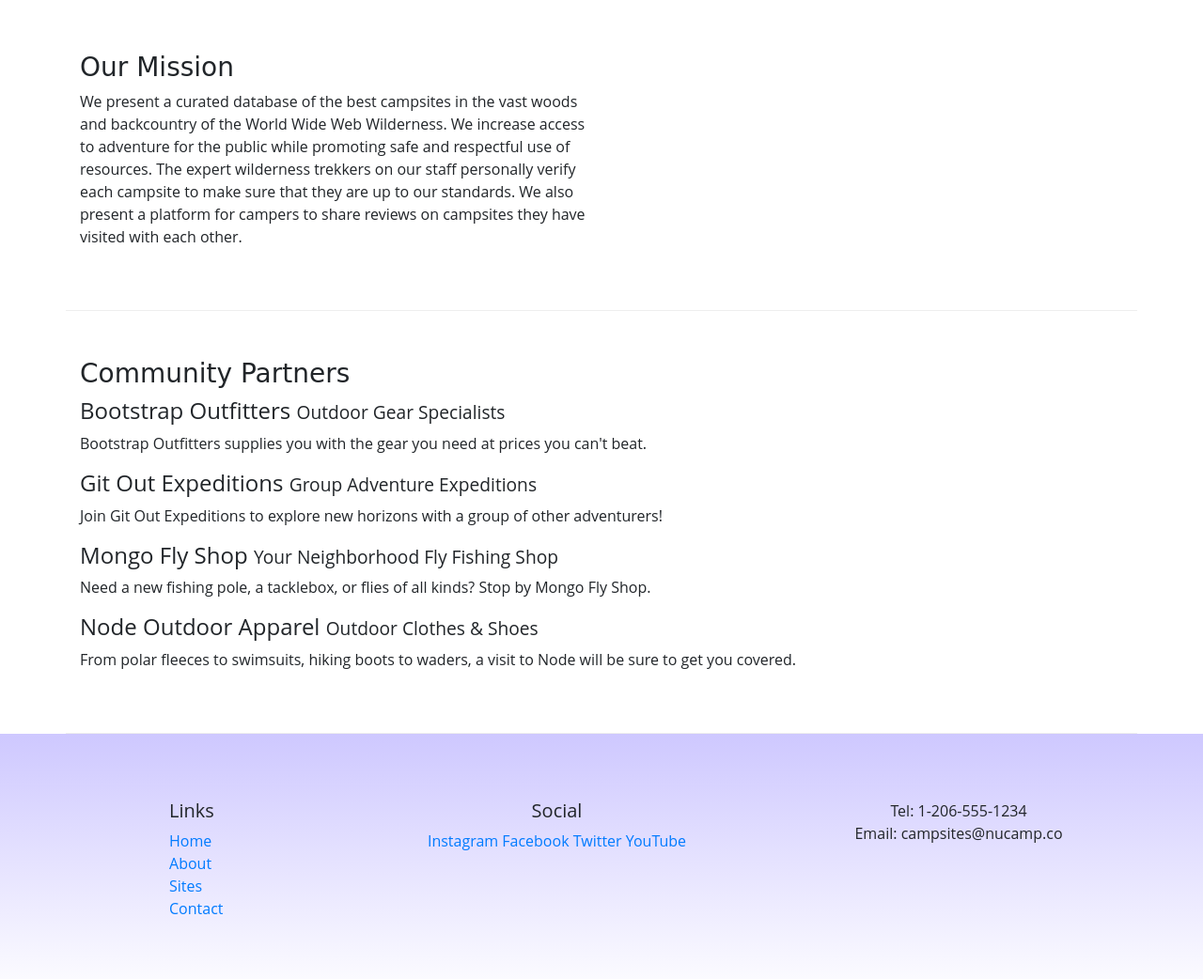
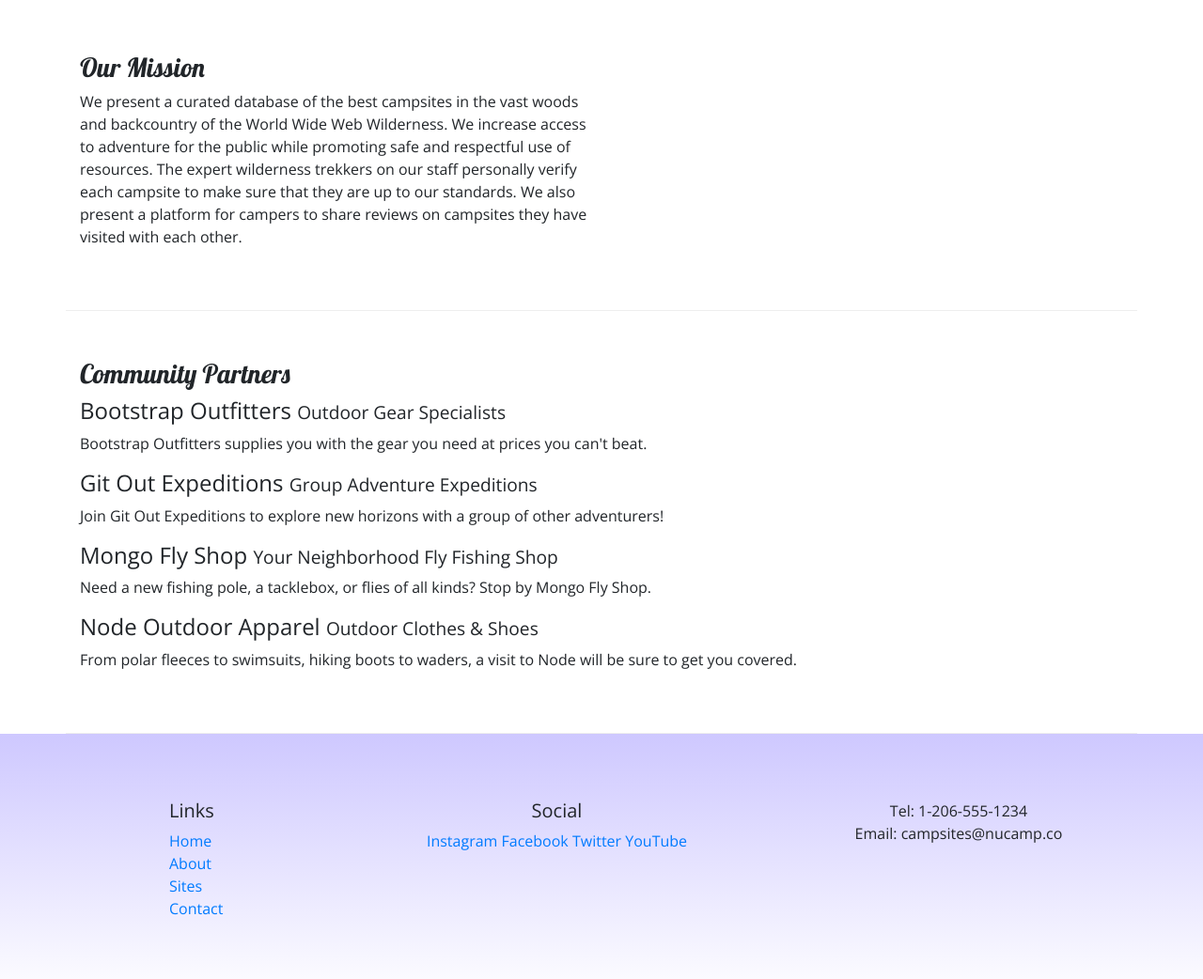
Before and after one commit to chetcarter/nucampsite, a website: page aboutus.html in a window 1280 px wide. Shown: the part 236-1278 px from the top of the page at 94% size. Drawn offline with nearby package versions, Linux system fonts and the light colour scheme.

Commit message:
Add correct links to bootstrap and google fonts

```diff
--- a/aboutus.html
+++ b/aboutus.html
@@ -10,6 +10,7 @@
     <link rel="stylesheet" href="node_modules/bootstrap/dist/css/bootstrap.min.css" />
 
     <!-- Additional CSS must be placed after Bootstrap CSS -->
+    <link rel="stylesheet" href="https://fonts.googleapis.com/css?family=Lobster|Open+Sans" />
     <link rel="stylesheet" href="css/styles.css" />
 
     <title>NuCamp: A Better Way To Camp</title>
```
